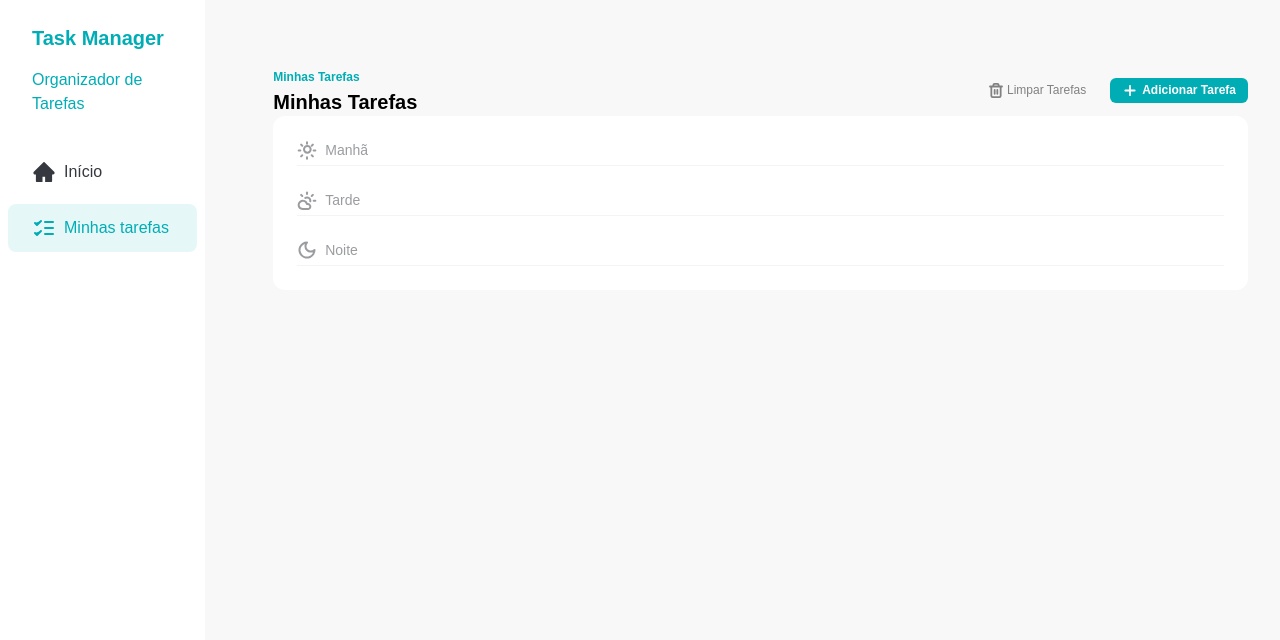
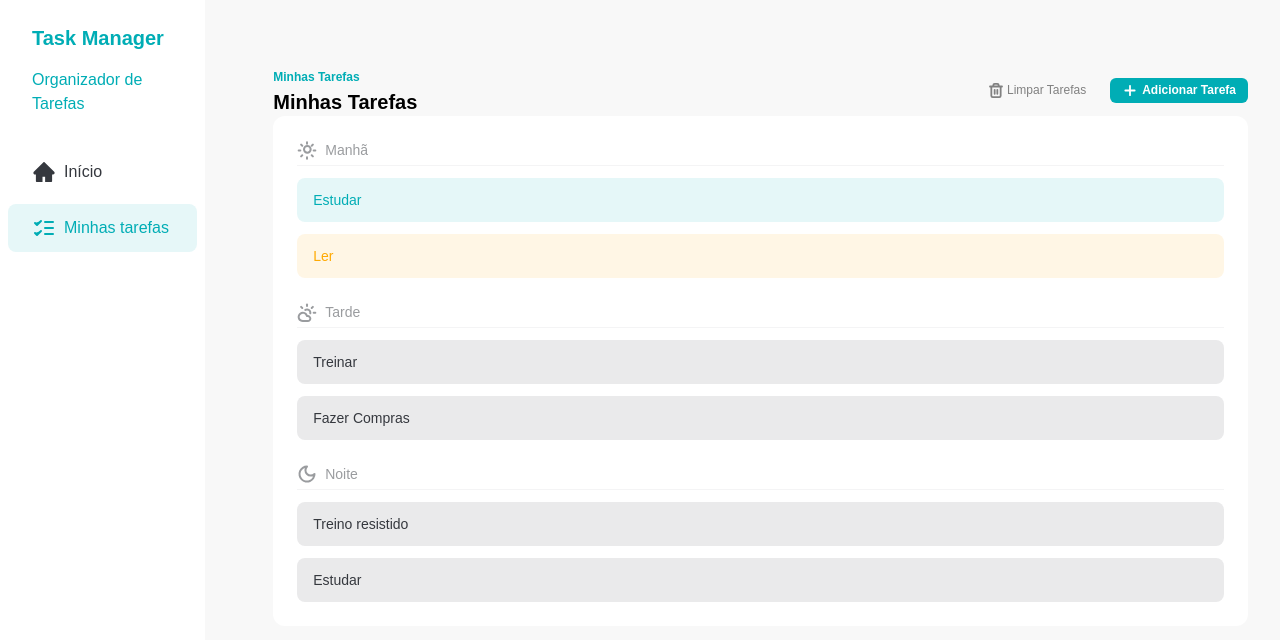
Before and after one commit to joaovpzdev/fsc-task-manager, a React (Vite) app: page / in a window 1280 px wide. Shown: the top 640 px of the page. Built offline with nearby package versions, Linux system fonts and the light colour scheme; a web font is replaced by a local one.

Commit message:
feat: ensure tasks are listed a Tasks components

```diff
--- a/src/components/Button.jsx
+++ b/src/components/Button.jsx
@@ -1,16 +1,19 @@
-const Button = ({children, variant}) =>{
+const Button = ({ children, variant }) => {
   const getVariantClasses = () => {
     if (variant === "primary") {
-            return "bg-[#00adb5] text-white font-semibold"
+      return "bg-[#00adb5] text-white font-semibold";
     }
-        if (variant === "secundary") {
-            return "bg-transparent text-[#818181]"
+    if (variant === "secondary") {
+      return "bg-transparent text-[#818181]";
     }
-
-    }
-    return <button className= {`flex items-center hover:opacity-50 gap-1 rounded-md px-3 py-1 text-xs transition ${getVariantClasses()}`}>
+  };
+  return (
+    <button
+      className={`flex items-center hover:opacity-50 gap-1 rounded-md px-3 py-1 text-xs transition ${getVariantClasses()}`}
+    >
       {children}
     </button>
-}
+  );
+};
 
-export default Button
+export default Button;
--- /dev/null
+++ b/src/components/TaskItem.jsx
@@ -0,0 +1,19 @@
+const TaskItem = ({task}) =>{
+    const getStatusClasses = () => {
+        if (task.status === "done") {
+            return "bg-[#00ADB5] bg-opacity-10 text-[#00ADB5]"
+        }
+        if (task.status === "in_progress") {
+            return "bg-[#FFAA04] bg-opacity-10 text-[#FFAA04]"
+        }
+        if (task.status === "undone") {
+            return "bg-[#35383E] bg-opacity-10 text-[#35383E]"
+        }
+    }
+    return (<div className={`flex items-center gap-2 px-4 py-3 rounded-lg text-sm ${getStatusClasses()}`}>
+        {task.title}
+    </div>
+
+    )
+}
+export default TaskItem
--- a/src/components/Tasks.jsx
+++ b/src/components/Tasks.jsx
@@ -1,22 +1,33 @@
-import Button from "./Button"
-import AddIcon from "./assets/fonts/icons/add.svg?react"
-import TrashIcon from "./assets/fonts/icons/trash.svg?react"
-import SunIcon from "./assets/fonts/icons/sun.svg?react"
-import CloudIcon from "./assets/fonts/icons/cloud-sun.svg?react"
-import MoonIcon from "./assets/fonts/icons/moon.svg?react"
-import TasksSeparator from "./TasksSeparator"
-import TasksSeparatorTitle from "./TasksSeparatorTitle"
-
+import Button from "./Button";
+import AddIcon from "./assets/fonts/icons/add.svg?react";
+import TrashIcon from "./assets/fonts/icons/trash.svg?react";
+import SunIcon from "./assets/fonts/icons/sun.svg?react";
+import CloudIcon from "./assets/fonts/icons/cloud-sun.svg?react";
+import MoonIcon from "./assets/fonts/icons/moon.svg?react";
+import TasksSeparator from "./TasksSeparator";
+import TasksSeparatorTitle from "./TasksSeparatorTitle";
+import { useState } from "react";
+import TASKS from "./constants/tasks.js";
+import TaskItem from "./TaskItem.jsx";
 
 const Tasks = () => {
-    return <div className="w-full px-8 py-16">
+  const [tasks] = useState(TASKS);
+
+  const morningTasks = tasks.filter((task) => task.time === "morning");
+  const afternoonTasks = tasks.filter((task) => task.time === "afternoon");
+  const eveningTasks = tasks.filter((task) => task.time === "evening");
+
+  return (
+    <div className="w-full px-8 py-16">
       <div className="flex w-full justify-between">
         <div>
-                        <span className="text-xs font-semibold text-[#00ADB5]">Minhas Tarefas</span>
+          <span className="text-xs font-semibold text-[#00ADB5]">
+            Minhas Tarefas
+          </span>
           <h2 className="text-xl font-semibold"> Minhas Tarefas</h2>
         </div>
         <div className="flex items-center gap-3">
-                        <Button variant="secundary">
+          <Button variant="secondary">
             <TrashIcon />
             Limpar Tarefas
           </Button>
@@ -30,12 +41,14 @@ const Tasks = () => {
       {/*Lista de tarefas */}
 
       <div className="rounded-xl bg-white p-6">
-
         <div className="space-y-3">
           <TasksSeparator>
             <SunIcon />
             <TasksSeparatorTitle>Manhã</TasksSeparatorTitle>
           </TasksSeparator>
+          {morningTasks.map((task) => (
+            <TaskItem key={task.id} task={task} />
+          ))}
         </div>
 
         <div className="my-6 space-y-3">
@@ -43,6 +56,9 @@ const Tasks = () => {
             <CloudIcon />
             <TasksSeparatorTitle>Tarde</TasksSeparatorTitle>
           </TasksSeparator>
+          {afternoonTasks.map((task) => (
+            <TaskItem key={task.id} task={task} />
+          ))}
         </div>
 
         <div className="space-y-3">
@@ -50,9 +66,12 @@ const Tasks = () => {
             <MoonIcon />
             <TasksSeparatorTitle>Noite</TasksSeparatorTitle>
           </TasksSeparator>
+          {eveningTasks.map((task) => (
+            <TaskItem key={task.id} task={task} />
+          ))}
         </div>
       </div>
     </div>
-}
-
-export default Tasks
+  );
+};
+export default Tasks;
--- /dev/null
+++ b/src/components/constants/tasks.js
@@ -0,0 +1,48 @@
+
+const TASKS =  [
+
+        {
+            id: 1,
+            title: "Estudar",
+            description: "Estudar módulos do React",
+            time: "morning",
+            status: "done",
+        },
+        {
+            id: 2,
+            title: "Ler",
+            description: "Leitura do livro Arquitetura de Software",
+            time: "morning",
+            status: "in_progress",
+        },
+        {
+            id: 3,
+            title: "Treinar",
+            description: "Treino de bouldering",
+            time: "afternoon",
+            status: "undone",
+        },
+        {
+            id: 4,
+            title: "Fazer Compras",
+            description: "Comprar ingredientes para o jantar",
+            time: "afternoon",
+            status: "undone",
+        },
+        {
+            id: 5,
+            title: "Treino resistido",
+            description: "Powerlifting",
+            time: "evening",
+            status: "undone",
+        },
+        {
+            id: 6,
+            title: "Estudar",
+            description: "Estudo nortuno Clean Code",
+            time: "evening",
+            status: "undone",
+        }
+]
+
+export default TASKS
```
Lines whose indentation alone changed are shown as unchanged.
